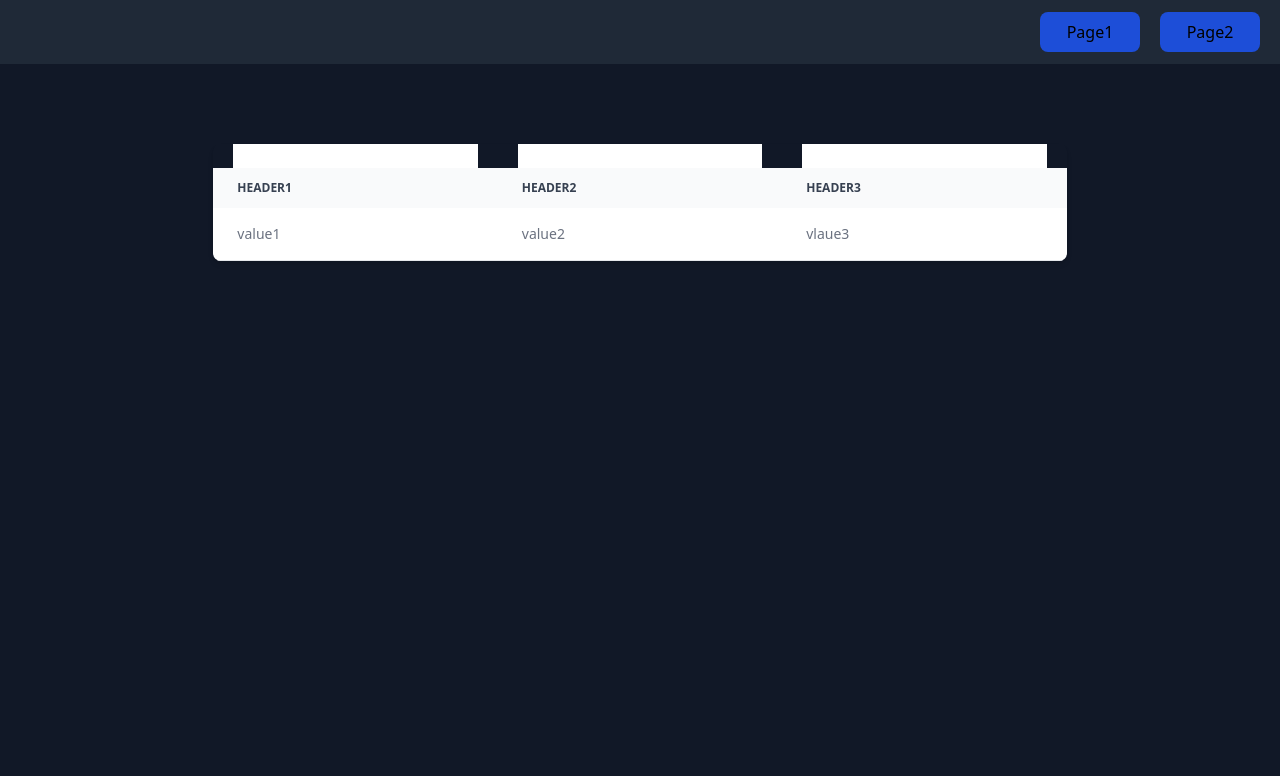
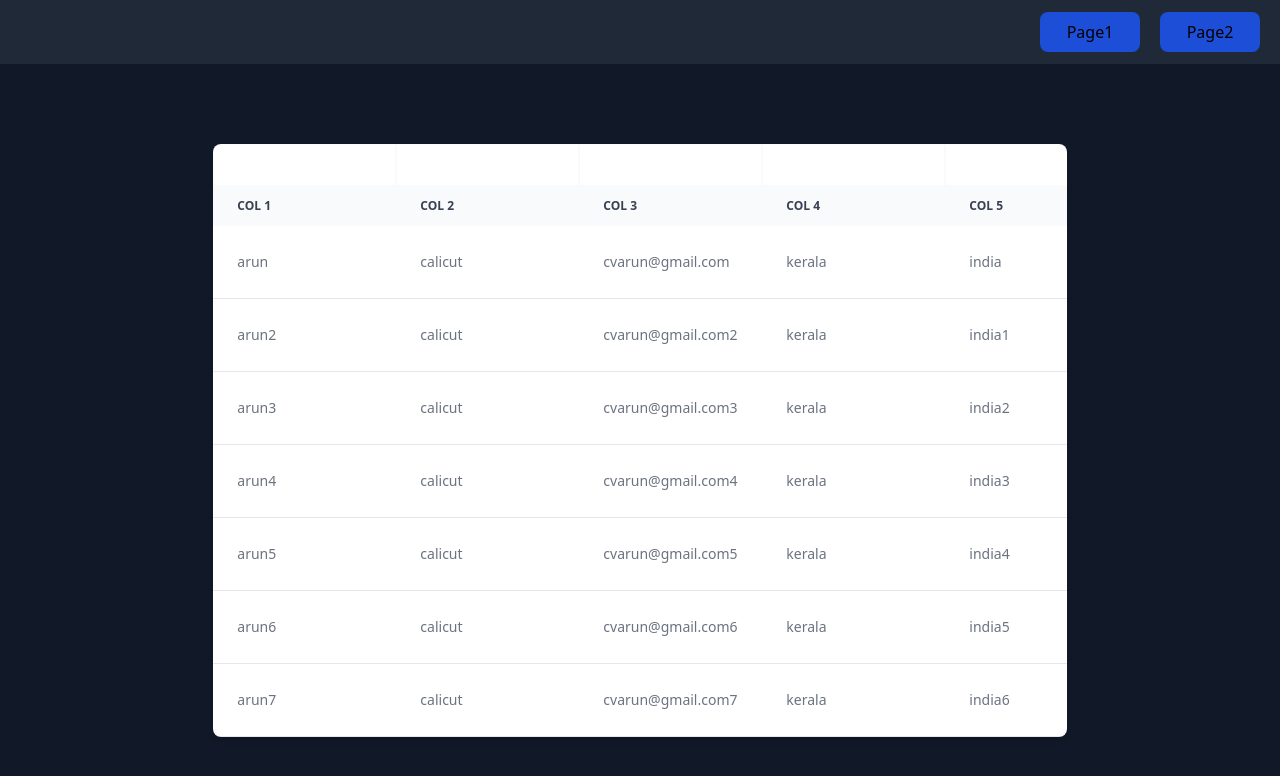
Before and after one commit to cv-arun/Reusable_data_table, a React (Create React App) app: page /screen2 in a window 1280 px wide. Shown: the top 776 px of the page. Built offline with nearby package versions, Linux system fonts and the light colour scheme.

Commit message:
column vise search completed

```diff
--- a/src/component/table.js
+++ b/src/component/table.js
@@ -1,22 +1,89 @@
-import React from 'react'
+import React, { useEffect, useState } from 'react'
 
-function Table({ row }) {
-    row = row ? row : [{ header1: 'value1', header2: 'value2', header3: 'vlaue3' }]
+function Table({ row, screen2 }) {
+    row = row ? row : [{ header1: 'value1', header2: 'value2', header3: 'vlaue3' }];
+    const [search, setSearch] = useState({});
+    const [data, setData] = useState([])
+    const [filtered, setFiltered] = useState([])
+
+
+    useEffect(() => {
+        let result = row?.filter((value) => (search?.search1 !== '' && value[Object.keys(value)[0]].indexOf(search?.search1) > -1)
+            || (search?.search2 !== '' && value[Object.keys(value)[1]].indexOf(search?.search2) > -1)
+            || (search?.search3 !== '' && value[Object.keys(value)[2]].indexOf(search?.search3) > -1)
+            || (search?.search4 !== '' && value[Object.keys(value)[3]].indexOf(search?.search4) > -1)
+            || (screen2 && (search?.search5 !== '' && value[Object.keys(value)[4]].indexOf(search?.search5) > -1))
+            || (screen2 && (search?.search6 !== '' && value[Object.keys(value)[5]].indexOf(search?.search6) > -1))
+
+        )
+        result.length ? setFiltered(result) : setFiltered(row)
+        console.log(result, search)
+    }, [search])
+
+    useEffect(() => {
+        let sorted = filtered?.sort((value)=>value[Object.keys(value)[1]])
+        console.log(sorted,"sort")
+        sorted.length ? setData(sorted) : setData(row)
+    }, [search])
+
+
+
+
     return (
 
-        <div class="overflow-x-auto relative shadow-md sm:rounded-lg mt-20 w-full md:w-2/3 mx-auto">
-           <div className={`flex justify-between`}> {Object.keys(row[0])?.map((curr, i) => <input className='w-full mx-5'/>)}</div>
-            <table class="w-full text-sm text-left text-gray-500 dark:text-gray-400">
-                <thead class="text-xs text-gray-700 uppercase bg-gray-50 dark:bg-gray-700 dark:text-gray-400">
+        <div className="overflow-x-auto relative shadow-md sm:rounded-lg mt-20 w-full md:w-2/3 mx-auto">
+
+            <table className="w-full text-sm text-left text-gray-500 dark:text-gray-400">
+                <thead className="text-xs text-gray-700 uppercase bg-gray-50 dark:bg-gray-700 dark:text-gray-400">
                     <tr>
-                        {Object.keys(row[0])?.map((curr, i) => <th scope="col" class="py-3 px-6 ">
-                            {curr}
-                        </th>)}
+                        <th  >
+                            <input className='h-10' value={search?.search1} onChange={(e) => setSearch({ ...search, search1: e.target.value })} />
+                        </th>
+                        <th  >
+                            <input className='h-10' onChange={(e) => setSearch({ ...search, search2: e.target.value })} />
+                        </th>
+                        <th  >
+                            <input className='h-10' onChange={(e) => setSearch({ ...search, search3: e.target.value })} />
+                        </th>
+                        <th  >
+                            <input className='h-10' onChange={(e) => setSearch({ ...search, search4: e.target.value })} />
+                        </th>
+
+                        {screen2 && <>
+                            <th scope="col">
+                                <input className='h-10' onChange={(e) => setSearch({ ...search, search5: e.target.value })} />
+                            </th>
+                            <th scope="col" >
+                                <input className='h-10' onChange={(e) => setSearch({ ...search, search6: e.target.value })} />
+                            </th>
+                        </>}
+                    </tr>
+                    <tr>
+                        <th scope="col" className="py-3 px-6 ">
+                            col 1
+                        </th>
+                        <th scope="col" className="py-3 px-6 ">
+                            col 2
+                        </th>
+                        <th scope="col" className="py-3 px-6 ">
+                            col 3
+                        </th>
+                        <th scope="col" className="py-3 px-6 ">
+                            col 4
+                        </th>
+                        {screen2 && <>
+                            <th scope="col" className="py-3 px-6 ">
+                                col 5
+                            </th>
+                            <th scope="col" className="py-3 px-6 ">
+                                col 6
+                            </th>
+                        </>}
                     </tr>
                 </thead>
                 <tbody>
-                    {row?.map((value, i) => <tr class="bg-white border-b dark:bg-gray-800 dark:border-gray-700 hover:bg-gray-50 dark:hover:bg-gray-600">
-                        {Object.values(value)?.map((curr) => <td class="py-4 px-6">{curr}</td>)}
+                    {data?.map((value, i) => <tr className="bg-white border-b dark:bg-gray-800 dark:border-gray-700 hover:bg-gray-50 dark:hover:bg-gray-600">
+                        {Object.values(value)?.map((curr) => <td className="py-4 px-6">{curr}</td>)}
                     </tr>)}
 
                 </tbody>
--- a/src/pages/screen1.js
+++ b/src/pages/screen1.js
@@ -3,13 +3,13 @@ import Table from '../component/table';
 import Header from '../component/header';
 function Screen1() {
     const data = [
-        { name: 'arun', place: 'calicut', email: 'cvarun@gmail.com', state: 'kerala', country: 'india' },
-        { name: 'arun2', place: 'calicut', email: 'cvarun@gmail.com2', state: 'kerala', country: 'india' },
-        { name: 'arun3', place: 'calicut', email: 'cvarun@gmail.com3', state: 'kerala', country: 'india' },
-        { name: 'arun4', place: 'calicut', email: 'cvarun@gmail.com4', state: 'kerala', country: 'india' },
-        { name: 'arun5', place: 'calicut', email: 'cvarun@gmail.com5', state: 'kerala', country: 'india' },
-        { name: 'arun6', place: 'calicut', email: 'cvarun@gmail.com6', state: 'kerala', country: 'india' },
-        { name: 'arun7', place: 'calicut', email: 'cvarun@gmail.com7', state: 'kerala', country: 'india' },
+        { name: 'arun', place: 'calicut', email: 'cvarun@gmail.com', state: 'kerala' },
+        { name: 'arun2', place: 'calicut1', email: 'cvarun@gmail.com2', state: 'kerala' },
+        { name: 'arun9', place: 'calicut2', email: 'cvarun@gmail.com3', state: 'kerala' },
+        { name: 'arun4', place: 'calicut3', email: 'cvarun@gmail.com4', state: 'kerala' },
+        { name: 'arun5', place: 'calicut4', email: 'cvarun@gmail.com5', state: 'kerala' },
+        { name: 'arun3', place: 'calicut5', email: 'cvarun@gmail.com6', state: 'kerala'  },
+        { name: 'arun7', place: 'calicut6', email: 'cvarun@gmail.com7', state: 'kerala' },
     ]
     return (
         <>
--- a/src/pages/screen2.js
+++ b/src/pages/screen2.js
@@ -3,11 +3,20 @@ import Header from '../component/header';
 import Table from '../component/table';
 
 function Screen2() {
+    const data = [
+        { name: 'arun', place: 'calicut', email: 'cvarun@gmail.com', state: 'kerala', country: 'india' ,Position:'MERN stack developer' },
+        { name: 'arun2', place: 'calicut', email: 'cvarun@gmail.com2', state: 'kerala', country: 'india1',Position:'MERN stack developer'  },
+        { name: 'arun3', place: 'calicut', email: 'cvarun@gmail.com3', state: 'kerala', country: 'india2',Position:'MERN stack developer'  },
+        { name: 'arun4', place: 'calicut', email: 'cvarun@gmail.com4', state: 'kerala', country: 'india3',Position:'MERN stack developer'  },
+        { name: 'arun5', place: 'calicut', email: 'cvarun@gmail.com5', state: 'kerala', country: 'india4',Position:'MERN stack developer'  },
+        { name: 'arun6', place: 'calicut', email: 'cvarun@gmail.com6', state: 'kerala', country: 'india5',Position:'MERN stack developer'  },
+        { name: 'arun7', place: 'calicut', email: 'cvarun@gmail.com7', state: 'kerala', country: 'india6',Position:'MERN stack developer'  },
+    ]
     return (
         <>
            <div className='bg-[#111827] min-h-screen'>
                 <Header />
-                <Table />
+                <Table screen2 row={data} />
             </div>
         </>
     )
```
